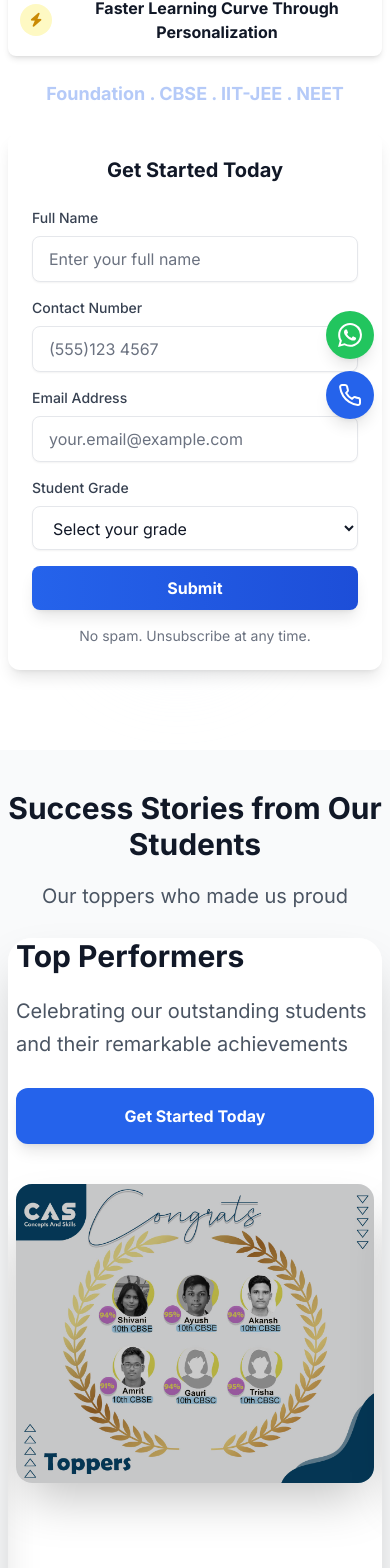
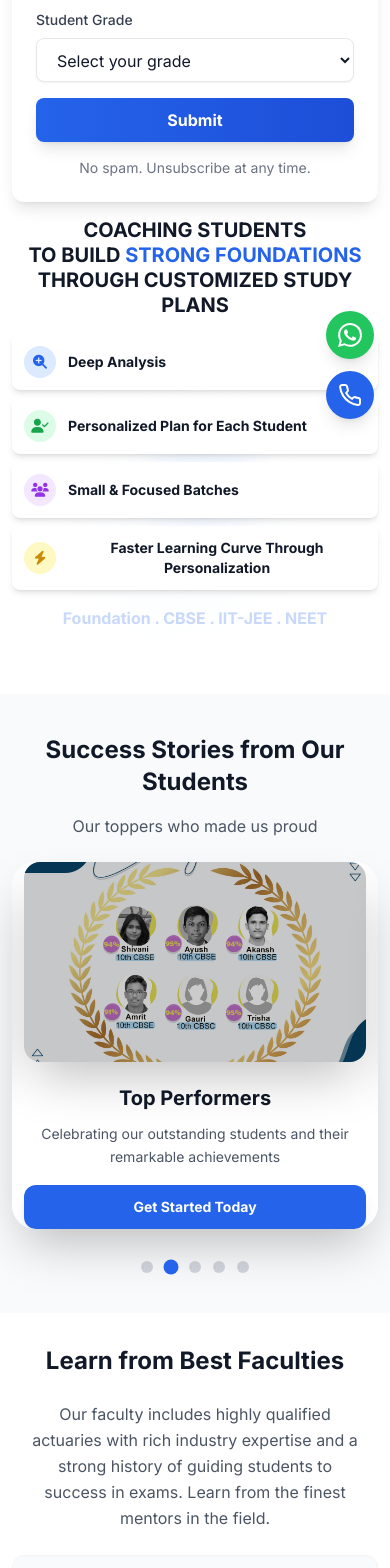
Before and after one commit to 03abhi/cas, a React (Vite) app: page / in a window 390 px wide. Shown: the part 409-1977 px from the top of the page. Built offline with nearby package versions, Linux system fonts and the light colour scheme.

Commit message:
Improve mobile compatibility across all components - better responsive design, touch targets, and mobile-first layout

```diff
--- a/src/components/Faculty.tsx
+++ b/src/components/Faculty.tsx
@@ -49,30 +49,30 @@ const Faculty: React.FC = () => {
     <section id="faculty" className="py-8 bg-white dark:bg-gray-900 transition-colors duration-300">
       <div className="container-custom">
         <div className="text-center mb-6 animate-fade-in">
-          <h2 className="text-4xl lg:text-5xl font-bold text-gray-900 dark:text-white mb-4">
+          <h2 className="text-2xl sm:text-3xl md:text-4xl lg:text-5xl font-bold text-gray-900 dark:text-white mb-4">
             Learn from Best Faculties
           </h2>
         </div>
 
-        <div className="text-center mb-8">
-          <p className="text-xl lg:text-2xl text-gray-600 dark:text-gray-300 max-w-4xl mx-auto leading-relaxed">
+        <div className="text-center mb-6 sm:mb-8">
+          <p className="text-base sm:text-lg md:text-xl lg:text-2xl text-gray-600 dark:text-gray-300 max-w-4xl mx-auto leading-relaxed px-4">
             Our faculty includes highly qualified actuaries with rich industry expertise and a strong history of guiding students to success in exams. Learn from the finest mentors in the field.
           </p>
         </div>
 
-        <div className="grid md:grid-cols-2 lg:grid-cols-5 gap-6">
+        <div className="grid grid-cols-1 sm:grid-cols-2 md:grid-cols-3 lg:grid-cols-5 gap-4 sm:gap-6">
           {faculty.map((instructor, index) => (
             <div
               key={index}
-              className="bg-gray-50 dark:bg-gray-800 rounded-xl overflow-hidden hover:shadow-xl hover:bg-blue-200 dark:hover:bg-blue-800/40 transition-all duration-300 transform hover:-translate-y-2 border border-gray-100 dark:border-gray-700 group text-center h-48 flex flex-col items-center justify-center"
+              className="bg-gray-50 dark:bg-gray-800 rounded-xl overflow-hidden hover:shadow-xl hover:bg-blue-200 dark:hover:bg-blue-800/40 transition-all duration-300 transform hover:-translate-y-2 border border-gray-100 dark:border-gray-700 group text-center h-40 sm:h-48 flex flex-col items-center justify-center p-3"
             >
               <img
                 src={instructor.image}
                 alt={instructor.name}
-                className="w-16 h-16 object-cover rounded-lg transition-transform duration-300 group-hover:scale-105 mb-2"
+                className="w-12 h-12 sm:w-16 sm:h-16 object-cover rounded-lg transition-transform duration-300 group-hover:scale-105 mb-2"
               />
-              <h3 className="text-sm font-bold text-gray-900 dark:text-white mb-1">{instructor.name}</h3>
-              <p className="text-primary-600 dark:text-primary-400 font-medium text-xs">{instructor.credentials}</p>
+              <h3 className="text-xs sm:text-sm font-bold text-gray-900 dark:text-white mb-1 leading-tight">{instructor.name}</h3>
+              <p className="text-primary-600 dark:text-primary-400 font-medium text-xs leading-tight">{instructor.credentials}</p>
             </div>
           ))}
         </div>
--- a/src/components/Header.tsx
+++ b/src/components/Header.tsx
@@ -9,10 +9,10 @@ const Header: React.FC = () => {
   return (
     <header className="bg-white/95 dark:bg-gray-900/95 backdrop-blur-sm shadow-sm sticky top-0 z-50 border-b border-gray-100 dark:border-gray-800 transition-colors duration-300">
       <div className="container-custom">
-        <div className="flex justify-between items-center h-16 sm:h-20">
+        <div className="flex justify-between items-center h-14 sm:h-16 md:h-20">
           <div className="flex items-center">
             <a href="#" className="flex items-center" aria-label="CAS Classes Home">
-              <img src="/logo.jpg" alt="CAS Classes" className="h-12 sm:h-16 w-auto object-contain img-responsive" />
+              <img src="/logo.jpg" alt="CAS Classes" className="h-10 sm:h-12 md:h-16 w-auto object-contain img-responsive" />
             </a>
           </div>
 
@@ -39,19 +39,19 @@ const Header: React.FC = () => {
             <a href="tel:8618197603" className="btn-primary hover-lift text-sm lg:text-base">Call Us</a>
           </div>
 
-          <div className="md:hidden flex items-center space-x-1 sm:space-x-2">
+          <div className="md:hidden flex items-center space-x-2">
             <button
               onClick={toggleDarkMode}
-              className="p-1.5 sm:p-2 rounded-lg bg-gray-100 dark:bg-gray-800 text-gray-600 dark:text-gray-300 hover:bg-gray-200 dark:hover:bg-gray-700 transition-colors duration-200"
+              className="p-2 rounded-lg bg-gray-100 dark:bg-gray-800 text-gray-600 dark:text-gray-300 hover:bg-gray-200 dark:hover:bg-gray-700 transition-colors duration-200"
               aria-label="Toggle dark mode"
             >
-              {isDarkMode ? <Sun className="w-4 h-4 sm:w-5 sm:h-5" /> : <Moon className="w-4 h-4 sm:w-5 sm:h-5" />}
+              {isDarkMode ? <Sun className="w-4 h-4" /> : <Moon className="w-4 h-4" />}
             </button>
             <button
               className="md:hidden"
               onClick={() => setIsMenuOpen(!isMenuOpen)}
             >
-              {isMenuOpen ? <X className="w-5 h-5 sm:w-6 sm:h-6 text-gray-700 dark:text-gray-300" /> : <Menu className="w-5 h-5 sm:w-6 sm:h-6 text-gray-700 dark:text-gray-300" />}
+              {isMenuOpen ? <X className="w-6 h-6 text-gray-700 dark:text-gray-300" /> : <Menu className="w-6 h-6 text-gray-700 dark:text-gray-300" />}
             </button>
           </div>
         </div>
--- a/src/components/Hero.tsx
+++ b/src/components/Hero.tsx
@@ -73,9 +73,9 @@ Thank you!`;
         </>
       )}
       <div className="container-custom relative z-10">
-        <div className="grid grid-cols-1 lg:grid-cols-2 gap-6 lg:gap-8 items-center min-h-[70vh] py-8">
-          <div className="animate-fade-in-up text-center lg:text-left">
-            <h1 className={`text-lg sm:text-xl md:text-2xl lg:text-3xl font-bold mb-6 leading-tight text-left ${
+        <div className="grid grid-cols-1 lg:grid-cols-2 gap-4 sm:gap-6 lg:gap-8 items-center min-h-[60vh] sm:min-h-[70vh] py-4 sm:py-8">
+          <div className="animate-fade-in-up text-center lg:text-left order-2 lg:order-1">
+            <h1 className={`text-xl sm:text-2xl md:text-3xl lg:text-4xl font-bold mb-4 sm:mb-6 leading-tight text-center lg:text-left ${
               isDarkMode ? 'text-white' : 'text-gray-900'
             }`}>
               <div className="animate-fade-in-line-1">COACHING STUDENTS</div>
@@ -85,7 +85,7 @@ Thank you!`;
               <div className="animate-fade-in-line-3">THROUGH CUSTOMIZED STUDY PLANS</div>
             </h1>
 
-            <div className="space-y-3 mb-6">
+            <div className="space-y-2 sm:space-y-3 mb-4 sm:mb-6">
               <div className={`rounded-lg shadow-md p-3 sm:p-4 transition-all duration-300 hover:shadow-lg hover:scale-105 hover:-translate-y-1 animate-stagger-1 ${
                 isDarkMode ? 'bg-gray-800' : 'bg-white'
               }`}>
@@ -97,7 +97,7 @@ Thank you!`;
                       isDarkMode ? 'text-blue-400' : 'text-blue-600'
                     }`}></i>
                   </div>
-                  <span className={`font-bold text-base sm:text-lg ${
+                  <span className={`font-bold text-sm sm:text-base lg:text-lg ${
                     isDarkMode ? 'text-white' : 'text-gray-900'
                   }`}>Deep Analysis</span>
                 </div>
@@ -114,7 +114,7 @@ Thank you!`;
                       isDarkMode ? 'text-green-400' : 'text-green-600'
                     }`}></i>
                   </div>
-                  <span className={`font-bold text-base sm:text-lg ${
+                  <span className={`font-bold text-sm sm:text-base lg:text-lg ${
                     isDarkMode ? 'text-white' : 'text-gray-900'
                   }`}>Personalized Plan for Each Student</span>
                 </div>
@@ -131,7 +131,7 @@ Thank you!`;
                       isDarkMode ? 'text-purple-400' : 'text-purple-600'
                     }`}></i>
                   </div>
-                  <span className={`font-bold text-base sm:text-lg ${
+                  <span className={`font-bold text-sm sm:text-base lg:text-lg ${
                     isDarkMode ? 'text-white' : 'text-gray-900'
                   }`}>Small & Focused Batches</span>
                 </div>
@@ -148,7 +148,7 @@ Thank you!`;
                       isDarkMode ? 'text-yellow-400' : 'text-yellow-600'
                     }`}></i>
                   </div>
-                  <span className={`font-bold text-base sm:text-lg ${
+                  <span className={`font-bold text-sm sm:text-base lg:text-lg ${
                     isDarkMode ? 'text-white' : 'text-gray-900'
                   }`}>Faster Learning Curve Through Personalization</span>
                 </div>
@@ -156,7 +156,7 @@ Thank you!`;
             </div>
 
             <div className="text-center lg:text-left">
-              <p className={`text-lg sm:text-xl lg:text-2xl font-bold animate-fade-in-out ${
+              <p className={`text-base sm:text-lg lg:text-xl xl:text-2xl font-bold animate-fade-in-out ${
                 isDarkMode ? 'text-blue-400' : 'text-blue-600'
               }`}>
                 Foundation . CBSE . IIT-JEE . NEET
@@ -165,7 +165,7 @@ Thank you!`;
           </div>
 
           {/* Right Side - Contact Form */}
-          <div className="animate-fade-in-up">
+          <div className="animate-fade-in-up order-1 lg:order-2">
             <div className={`rounded-xl p-6 sm:p-8 shadow-lg ${
               isDarkMode
                 ? 'bg-gray-800'
--- a/src/components/Slider.tsx
+++ b/src/components/Slider.tsx
@@ -65,11 +65,11 @@ const Slider: React.FC = () => {
   return (
     <section className="relative bg-gray-50 dark:bg-gray-800 transition-colors duration-300 overflow-hidden">
       <div className="container-custom py-10">
-        <div className="text-center mb-7">
-          <h2 className="text-3xl lg:text-5xl font-bold text-gray-900 dark:text-white mb-5">
+        <div className="text-center mb-6 sm:mb-7">
+          <h2 className="text-2xl sm:text-3xl md:text-4xl lg:text-5xl font-bold text-gray-900 dark:text-white mb-4 sm:mb-5">
             Success Stories from Our Students
           </h2>
-          <p className="text-xl text-gray-600 dark:text-gray-300 max-w-3xl mx-auto">
+          <p className="text-base sm:text-lg md:text-xl text-gray-600 dark:text-gray-300 max-w-3xl mx-auto px-4">
             Our toppers who made us proud
           </p>
         </div>
@@ -84,43 +84,43 @@ const Slider: React.FC = () => {
               {slides.map((slide) => (
                 <div
                   key={slide.id}
-                  className="w-full flex-shrink-0 relative min-h-[400px] lg:min-h-[500px]"
+                  className="w-full flex-shrink-0 relative min-h-[300px] sm:min-h-[400px] lg:min-h-[500px]"
                 >
                   <div className="absolute inset-0 bg-white dark:bg-gray-800"></div>
-                  <div className="relative z-10 flex items-center min-h-[400px] lg:min-h-[500px]">
+                  <div className="relative z-10 flex items-center min-h-[300px] sm:min-h-[400px] lg:min-h-[500px]">
                     <div className="container-custom">
-                      <div className="grid lg:grid-cols-2 gap-10 items-center">
-                        <div className="text-gray-900 dark:text-white">
-                          <h3 className="text-3xl lg:text-5xl font-bold mb-5 leading-tight">
+                      <div className="grid grid-cols-1 lg:grid-cols-2 gap-6 sm:gap-10 items-center">
+                        <div className="text-gray-900 dark:text-white text-center lg:text-left order-2 lg:order-1">
+                          <h3 className="text-xl sm:text-2xl md:text-3xl lg:text-5xl font-bold mb-3 sm:mb-5 leading-tight">
                             {slide.title}
                           </h3>
-                          <p className="text-xl lg:text-2xl leading-relaxed mb-7 text-gray-600 dark:text-gray-300">
+                          <p className="text-sm sm:text-base md:text-lg lg:text-xl xl:text-2xl leading-relaxed mb-4 sm:mb-7 text-gray-600 dark:text-gray-300">
                             {slide.description}
                           </p>
-                          <div className="flex flex-col sm:flex-row gap-4">
+                          <div className="flex flex-col sm:flex-row gap-3 sm:gap-4">
                             <a
                               href="#contact"
-                              className="inline-flex items-center justify-center px-7 py-4 bg-primary-600 dark:bg-primary-500 text-white font-bold rounded-xl hover:bg-primary-700 dark:hover:bg-primary-600 transition-all duration-300 transform hover:scale-105 shadow-lg"
+                              className="inline-flex items-center justify-center px-6 sm:px-7 py-3 sm:py-4 bg-primary-600 dark:bg-primary-500 text-white font-bold rounded-xl hover:bg-primary-700 dark:hover:bg-primary-600 transition-all duration-300 transform hover:scale-105 shadow-lg text-sm sm:text-base"
                             >
                               Get Started Today
                             </a>
                           </div>
                         </div>
-                        <div className="relative">
+                        <div className="relative order-1 lg:order-2">
                           <div className="relative rounded-2xl overflow-hidden shadow-2xl">
                             <img
                               src={slide.image}
                               alt={slide.title}
                               className={`w-full object-cover ${
                                 slide.id === 2 || slide.id === 3
-                                  ? 'h-auto'
+                                  ? 'h-[200px] sm:h-[300px] lg:h-auto'
                                   : slide.id === 1
-                                  ? 'h-[450px] lg:h-[500px]'
+                                  ? 'h-[200px] sm:h-[300px] lg:h-[450px] xl:h-[500px]'
                                   : slide.id === 4
-                                  ? 'h-[450px] lg:h-[500px]'
+                                  ? 'h-[200px] sm:h-[300px] lg:h-[450px] xl:h-[500px]'
                                   : slide.id === 5
-                                  ? 'h-[460px] lg:h-[510px]'
-                                  : 'h-[420px] lg:h-[470px]'
+                                  ? 'h-[200px] sm:h-[300px] lg:h-[460px] xl:h-[510px]'
+                                  : 'h-[200px] sm:h-[300px] lg:h-[420px] xl:h-[470px]'
                               }`}
                             />
                             <div className="absolute inset-0 bg-black bg-opacity-20"></div>
--- a/src/components/StudentFeedback.tsx
+++ b/src/components/StudentFeedback.tsx
@@ -53,13 +53,13 @@ const StudentFeedback: React.FC = () => {
       isDarkMode ? 'bg-gray-800' : 'bg-gray-50'
     }`}>
       <div className="container-custom">
-        <div className="text-center mb-12">
-          <h2 className={`text-4xl lg:text-5xl font-bold mb-6 ${
+        <div className="text-center mb-8 sm:mb-12">
+          <h2 className={`text-2xl sm:text-3xl md:text-4xl lg:text-5xl font-bold mb-4 sm:mb-6 ${
             isDarkMode ? 'text-white' : 'text-gray-900'
           }`}>
             Student Feedback
           </h2>
-          <p className={`text-xl lg:text-2xl ${
+          <p className={`text-base sm:text-lg md:text-xl lg:text-2xl px-4 ${
             isDarkMode ? 'text-white' : 'text-gray-900'
           }`}>
             <span className={`font-bold ${isDarkMode ? 'text-blue-400' : 'text-blue-400'}`}>Real</span> stories. <span className={`font-bold ${isDarkMode ? 'text-blue-400' : 'text-blue-400'}`}>Real</span> success.<br />
@@ -70,42 +70,42 @@ const StudentFeedback: React.FC = () => {
         <div className="relative max-w-7xl mx-auto">
           {/* Auto-scrolling Container */}
           <div className="relative overflow-hidden rounded-3xl">
-            <div className="flex gap-6 animate-scroll">
+            <div className="flex gap-4 sm:gap-6 animate-scroll">
               {/* Duplicate the testimonials for seamless loop */}
               {[...testimonials, ...testimonials].map((item, index) => (
                 <div
                   key={`${item.id}-${index}`}
-                  className={`rounded-2xl p-6 shadow-xl border transition-all duration-300 hover:shadow-2xl transform hover:-translate-y-1 flex-shrink-0 w-80 ${
+                  className={`rounded-2xl p-4 sm:p-6 shadow-xl border transition-all duration-300 hover:shadow-2xl transform hover:-translate-y-1 flex-shrink-0 w-72 sm:w-80 ${
                     isDarkMode
                       ? 'bg-gray-700 border-gray-600'
                       : 'bg-white border-gray-200'
                   }`}
                 >
-                  <div className="flex items-start space-x-4 mb-4">
+                  <div className="flex items-start space-x-3 sm:space-x-4 mb-3 sm:mb-4">
                     <img
                       src={item.image}
                       alt={item.name}
-                      className="w-16 h-16 rounded-full object-cover flex-shrink-0"
+                      className="w-12 h-12 sm:w-16 sm:h-16 rounded-full object-cover flex-shrink-0"
                     />
                     <div className="flex-1">
-                      <h3 className={`font-bold text-lg ${
+                      <h3 className={`font-bold text-sm sm:text-lg ${
                         isDarkMode ? 'text-white' : 'text-gray-900'
                       }`}>
                         {item.name}
                       </h3>
-                      <p className={`text-sm font-medium ${
+                      <p className={`text-xs sm:text-sm font-medium ${
                         isDarkMode ? 'text-blue-400' : 'text-blue-600'
                       }`}>
                         {item.exam}
                       </p>
                       <div className="flex items-center mt-1">
                         {[...Array(item.rating)].map((_, i) => (
-                          <Star key={i} className="w-4 h-4 fill-yellow-400 text-yellow-400" />
+                          <Star key={i} className="w-3 h-3 sm:w-4 sm:h-4 fill-yellow-400 text-yellow-400" />
                         ))}
                       </div>
                     </div>
                   </div>
-                  <p className={`text-sm leading-relaxed ${
+                  <p className={`text-xs sm:text-sm leading-relaxed ${
                     isDarkMode ? 'text-gray-300' : 'text-gray-600'
                   }`}>
                     "{item.feedback}"
--- a/src/index.css
+++ b/src/index.css
@@ -281,7 +281,7 @@
 
 @media (max-width: 640px) {
   .container-custom {
-    @apply px-2;
+    @apply px-3;
   }
 
   /* Extra small screens */
@@ -300,4 +300,25 @@
   .text-responsive-4xl {
     @apply text-2xl;
   }
+
+  /* Mobile-specific improvements */
+  .mobile-menu {
+    @apply max-h-screen overflow-y-auto;
+  }
+
+  /* Better touch targets for mobile */
+  .btn-primary,
+  .btn-secondary {
+    @apply min-h-[44px] min-w-[44px];
+  }
+
+  /* Improve form inputs on mobile */
+  input, select, textarea {
+    @apply text-base; /* Prevents zoom on iOS */
+  }
+
+  /* Better spacing for mobile cards */
+  .card-mobile {
+    @apply p-4 mx-2;
+  }
 }
```
